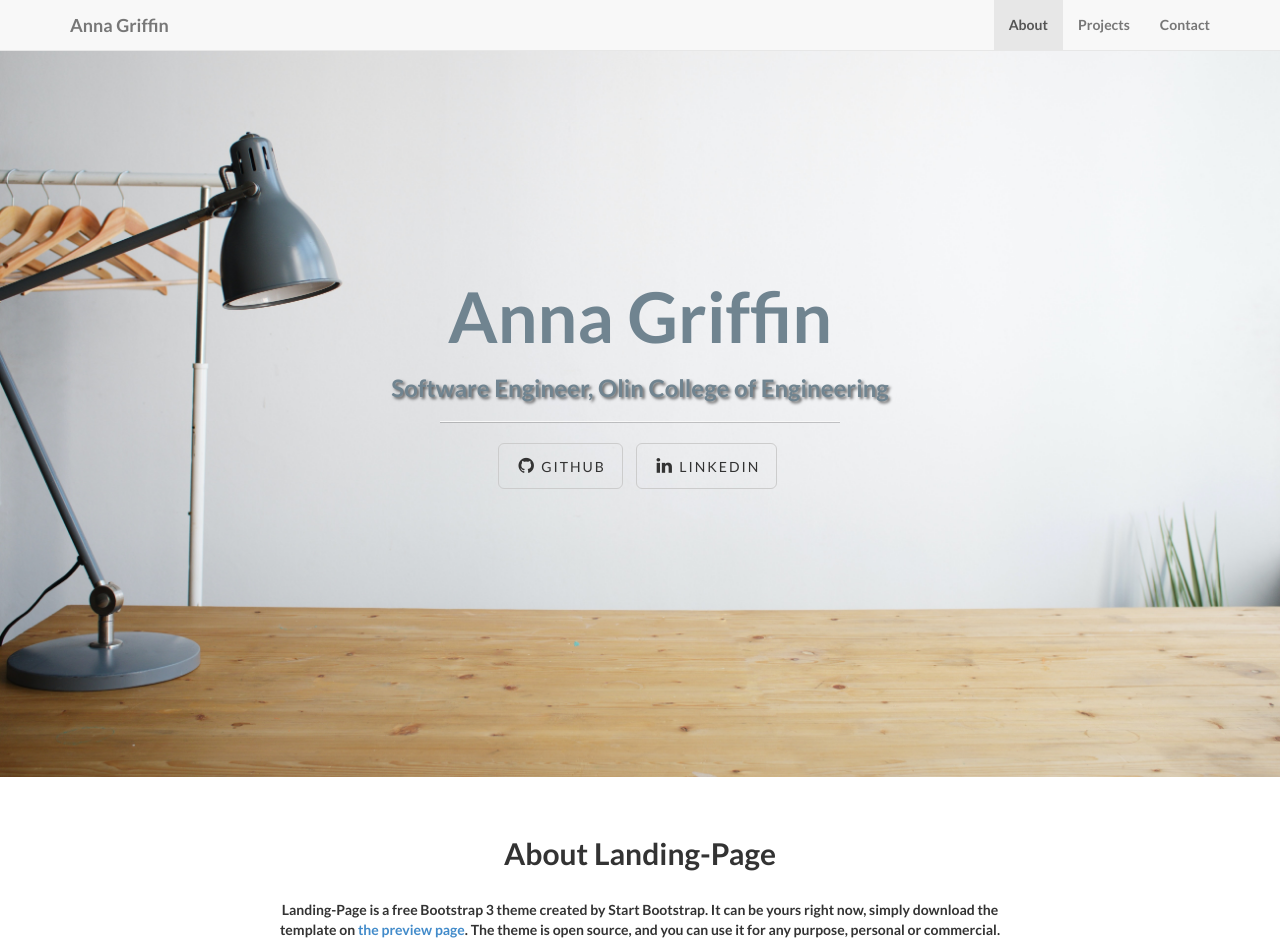
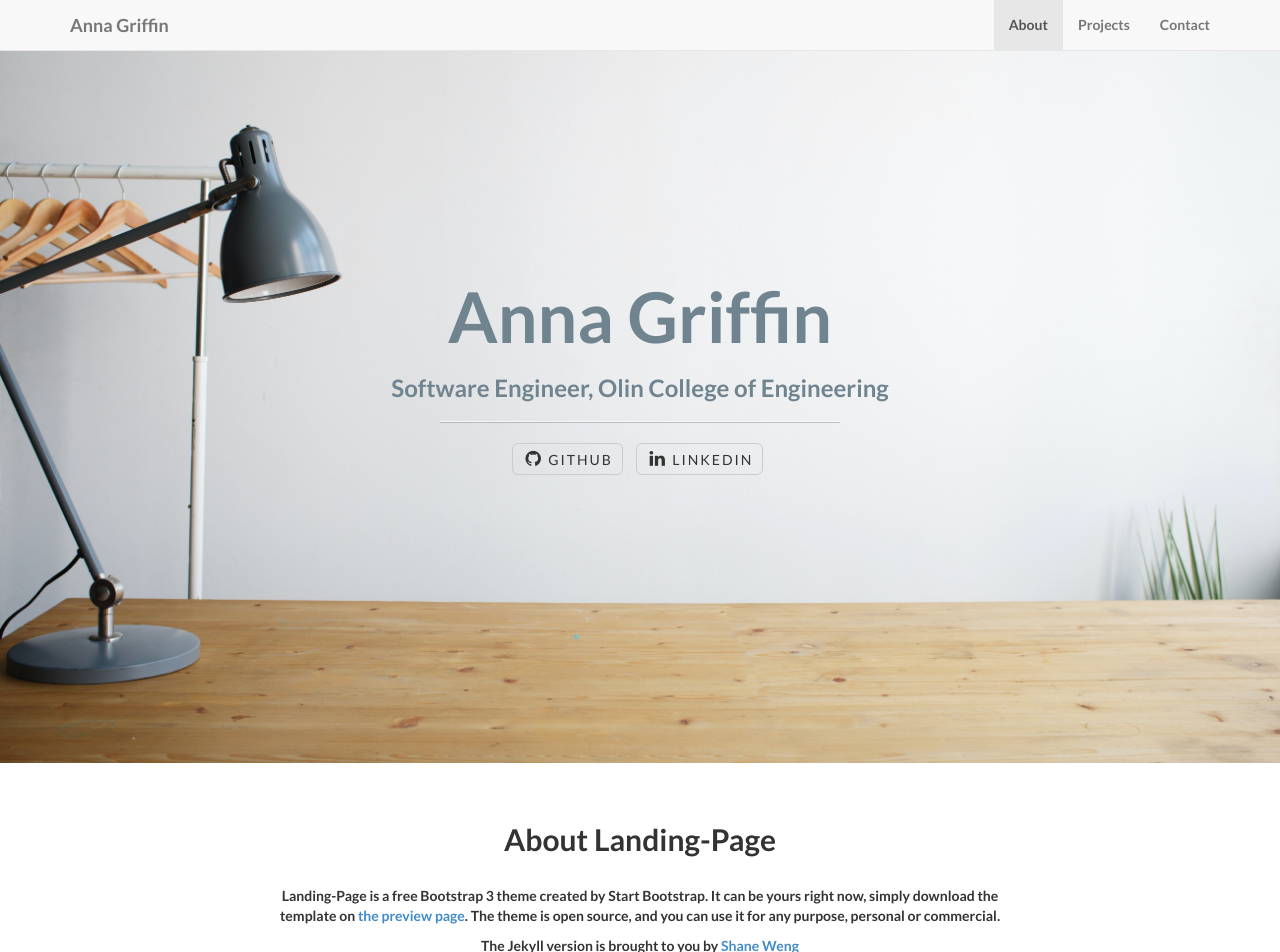
Before and after one commit to annagriffin/portfolio, a Jekyll site: the page built from index.html, in a window 1280 px wide and 1400 px high. Shown: the top 952 px of the window. Built offline with Jekyll 4.4.1, drawn with Linux system fonts in a browser that asks for light colours; nearby versions of some CDN libraries; library files that are not in the unit come from our copies.

Commit message:
buttons and color

```diff
--- a/css/landing-page.css
+++ b/css/landing-page.css
@@ -54,7 +54,7 @@ h6 {
 }
 
 .intro-message > h3 {
-    text-shadow: 2px 2px 3px rgba(0,0,0,0.6);
+    /* text-shadow: 2px 2px 3px rgba(0,0,0,0.6); */
 }
 
 @media(max-width:767px) {
@@ -101,6 +101,11 @@ h6 {
 
 .btn-default {
     background-color: transparent;
+
+}
+
+.btn-lg {
+    padding: 3px 9px
 }
 
 /* .section-heading {
```
